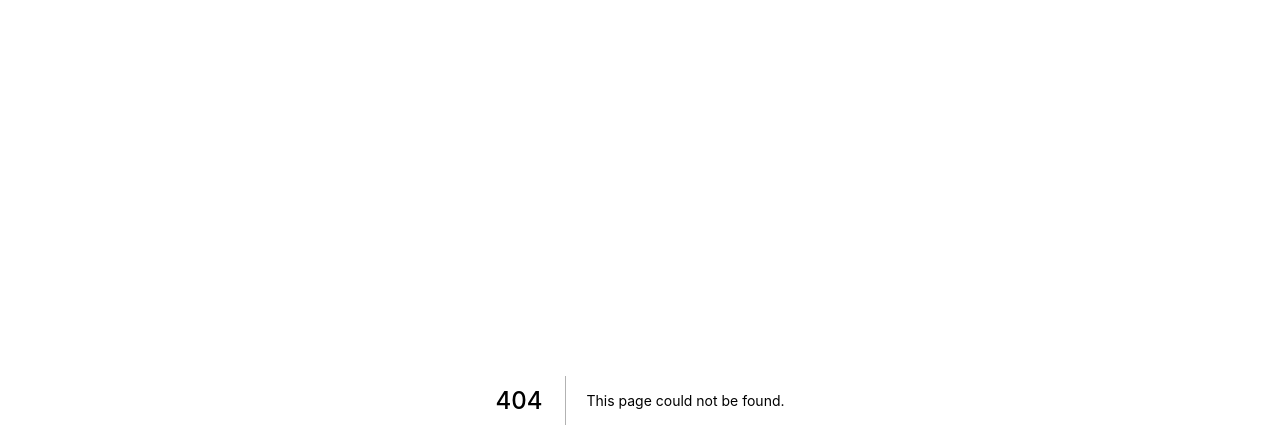
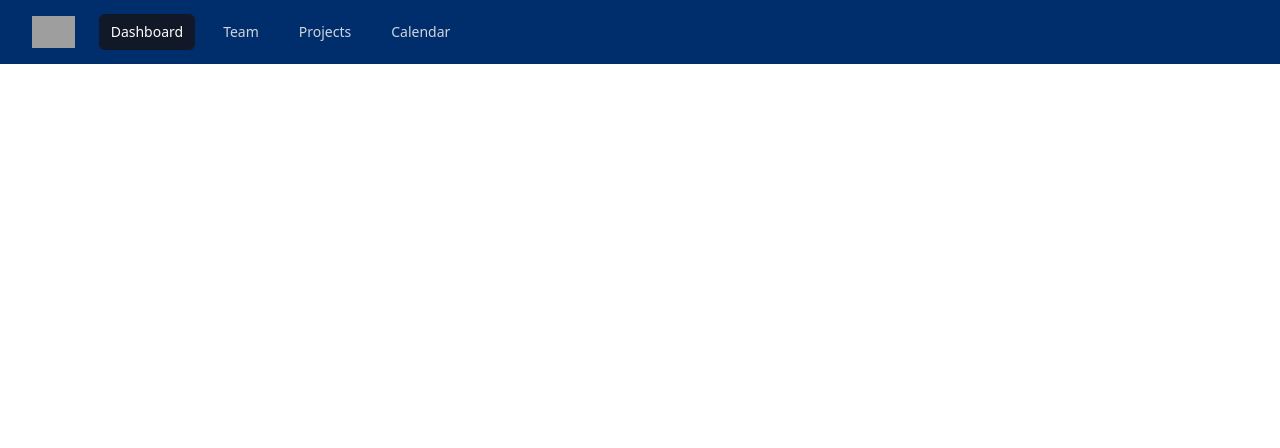
Before and after one commit to ericagirges/cnpp-website, a Next.js app in the folder app/: page /components/Header in a window 1280 px wide. Before the commit this address had no page. Shown: the top 448 px of the page. Built offline with nearby package versions, Linux system fonts and the light colour scheme; grey boxes are pictures that could not be loaded.

Commit message:
Built header and added dependencies

```diff
--- a/app/package.json
+++ b/app/package.json
@@ -6,6 +6,8 @@
     "start": "next start"
   },
   "dependencies": {
+    "@headlessui/react": "^1.5.0",
+    "@heroicons/react": "^1.0.5",
     "next": "latest",
     "react": "^17.0.2",
     "react-dom": "^17.0.2"
--- /dev/null
+++ b/app/pages/components/Header.js
@@ -0,0 +1,109 @@
+/* This example requires Tailwind CSS v2.0+ */
+import { Fragment } from 'react'
+import { Disclosure, Menu, Transition } from '@headlessui/react'
+import { BellIcon, MenuIcon, XIcon } from '@heroicons/react/outline'
+
+function classNames(...classes) {
+  return classes.filter(Boolean).join(' ')
+}
+
+export default function Header() {
+  return (
+    <Disclosure as="nav" className="bg-sbaBlue">
+      {({ open }) => (
+        <>
+          <div className="max-w-7xl mx-auto px-4 sm:px-6 lg:px-8">
+            <div className="flex items-center justify-between h-16">
+              <div className="flex items-center">
+                <div className="flex-shrink-0">
+                  <img
+                    className="block lg:hidden h-8 w-auto"
+                    src="https://tailwindui.com/img/logos/workflow-mark-indigo-500.svg"
+                    alt="Workflow"
+                  />
+                  <img
+                    className="hidden lg:block h-8 w-auto"
+                    src="https://tailwindui.com/img/logos/workflow-logo-indigo-500-mark-white-text.svg"
+                    alt="Workflow"
+                  />
+                </div>
+                <div className="hidden sm:block sm:ml-6">
+                  <div className="flex space-x-4">
+                    {/* Current: "bg-gray-900 text-white", Default: "text-gray-300 hover:bg-gray-700 hover:text-white" */}
+                    <a href="#" className="bg-gray-900 text-white px-3 py-2 rounded-md text-sm font-medium">
+                      Dashboard
+                    </a>
+                    <a
+                      href="#"
+                      className="text-gray-300 hover:bg-gray-700 hover:text-white px-3 py-2 rounded-md text-sm font-medium"
+                    >
+                      Team
+                    </a>
+                    <a
+                      href="#"
+                      className="text-gray-300 hover:bg-gray-700 hover:text-white px-3 py-2 rounded-md text-sm font-medium"
+                    >
+                      Projects
+                    </a>
+                    <a
+                      href="#"
+                      className="text-gray-300 hover:bg-gray-700 hover:text-white px-3 py-2 rounded-md text-sm font-medium"
+                    >
+                      Calendar
+                    </a>
+                  </div>
+                </div>
+              </div>
+              <div className="-mr-2 flex sm:hidden">
+                {/* Mobile menu button */}
+                <Disclosure.Button className="inline-flex items-center justify-center p-2 rounded-md text-gray-400 hover:text-white hover:bg-gray-700 focus:outline-none focus:ring-2 focus:ring-inset focus:ring-white">
+                  <span className="sr-only">Open main menu</span>
+                  {open ? (
+                    <XIcon className="block h-6 w-6" aria-hidden="true" />
+                  ) : (
+                    <MenuIcon className="block h-6 w-6" aria-hidden="true" />
+                  )}
+                </Disclosure.Button>
+              </div>
+            </div>
+          </div>
+
+          <Disclosure.Panel className="sm:hidden">
+            <div className="px-2 pt-2 pb-3 space-y-1">
+              {/* Current: "bg-gray-900 text-white", Default: "text-gray-300 hover:bg-gray-700 hover:text-white" */}
+              <Disclosure.Button
+                as="a"
+                href="#"
+                className="bg-gray-900 text-white block px-3 py-2 rounded-md text-base font-medium"
+              >
+                Dashboard
+              </Disclosure.Button>
+              <Disclosure.Button
+                as="a"
+                href="#"
+                className="text-gray-300 hover:bg-gray-700 hover:text-white block px-3 py-2 rounded-md text-base font-medium"
+              >
+                Team
+              </Disclosure.Button>
+              <Disclosure.Button
+                as="a"
+                href="#"
+                className="text-gray-300 hover:bg-gray-700 hover:text-white block px-3 py-2 rounded-md text-base font-medium"
+              >
+                Projects
+              </Disclosure.Button>
+              <Disclosure.Button
+                as="a"
+                href="#"
+                className="text-gray-300 hover:bg-gray-700 hover:text-white block px-3 py-2 rounded-md text-base font-medium"
+              >
+                Calendar
+              </Disclosure.Button>
+            </div>
+
+          </Disclosure.Panel>
+        </>
+      )}
+    </Disclosure>
+  )
+}
--- a/app/pages/index.tsx
+++ b/app/pages/index.tsx
@@ -1,84 +1,17 @@
 import type { NextPage } from 'next'
 import Head from 'next/head'
 import Image from 'next/image'
+import Header from './components/Header'
 
 const Home: NextPage = () => {
   return (
-    <div className="flex min-h-screen flex-col items-center justify-center py-2">
+    <div>
       <Head>
         <title>Create Next App</title>
         <link rel="icon" href="/favicon.ico" />
       </Head>
+      <Header/>
 
-      <main className="flex w-full flex-1 flex-col items-center justify-center px-20 text-center">
-        <h1 className="text-6xl font-bold">
-          Welcome to{' '}
-          <a className="text-blue-600" href="https://nextjs.org">
-            Next.js!
-          </a>
-        </h1>
-
-        <p className="mt-3 text-2xl">
-          Get started by editing{' '}
-          <code className="rounded-md bg-gray-100 p-3 font-mono text-lg">
-            pages/index.tsx
-          </code>
-        </p>
-
-        <div className="mt-6 flex max-w-4xl flex-wrap items-center justify-around sm:w-full">
-          <a
-            href="https://nextjs.org/docs"
-            className="mt-6 w-96 rounded-xl border p-6 text-left hover:text-blue-600 focus:text-blue-600"
-          >
-            <h3 className="text-2xl font-bold">Documentation &rarr;</h3>
-            <p className="mt-4 text-xl">
-              Find in-depth information about Next.js features and API.
-            </p>
-          </a>
-
-          <a
-            href="https://nextjs.org/learn"
-            className="mt-6 w-96 rounded-xl border p-6 text-left hover:text-blue-600 focus:text-blue-600"
-          >
-            <h3 className="text-2xl font-bold">Learn &rarr;</h3>
-            <p className="mt-4 text-xl">
-              Learn about Next.js in an interactive course with quizzes!
-            </p>
-          </a>
-
-          <a
-            href="https://github.com/vercel/next.js/tree/canary/examples"
-            className="mt-6 w-96 rounded-xl border p-6 text-left hover:text-blue-600 focus:text-blue-600"
-          >
-            <h3 className="text-2xl font-bold">Examples &rarr;</h3>
-            <p className="mt-4 text-xl">
-              Discover and deploy boilerplate example Next.js projects.
-            </p>
-          </a>
-
-          <a
-            href="https://vercel.com/import?filter=next.js&utm_source=create-next-app&utm_medium=default-template&utm_campaign=create-next-app"
-            className="mt-6 w-96 rounded-xl border p-6 text-left hover:text-blue-600 focus:text-blue-600"
-          >
-            <h3 className="text-2xl font-bold">Deploy &rarr;</h3>
-            <p className="mt-4 text-xl">
-              Instantly deploy your Next.js site to a public URL with Vercel.
-            </p>
-          </a>
-        </div>
-      </main>
-
-      <footer className="flex h-24 w-full items-center justify-center border-t">
-        <a
-          className="flex items-center justify-center gap-2"
-          href="https://vercel.com?utm_source=create-next-app&utm_medium=default-template&utm_campaign=create-next-app"
-          target="_blank"
-          rel="noopener noreferrer"
-        >
-          Powered by{' '}
-          <Image src="/vercel.svg" alt="Vercel Logo" width={72} height={16} />
-        </a>
-      </footer>
     </div>
   )
 }
--- a/app/tailwind.config.js
+++ b/app/tailwind.config.js
@@ -4,7 +4,17 @@ module.exports = {
     './components/**/*.{js,ts,jsx,tsx}',
   ],
   theme: {
-    extend: {},
+
+    extend: {
+        colors: {
+        sbaBlue: '#002e6d',
+        sbaRed: '#cc0000',
+        sbaGray: '#969696',
+        sbaLiteBlue: '#07dbc',
+        sbaGreen: '#197e4e',
+        sbaYellow: '#f1c400'
+      },
+    },
   },
   plugins: [],
 }
```
Also changed, not shown: 1 other file (tests, documents, lock files or other folders).
